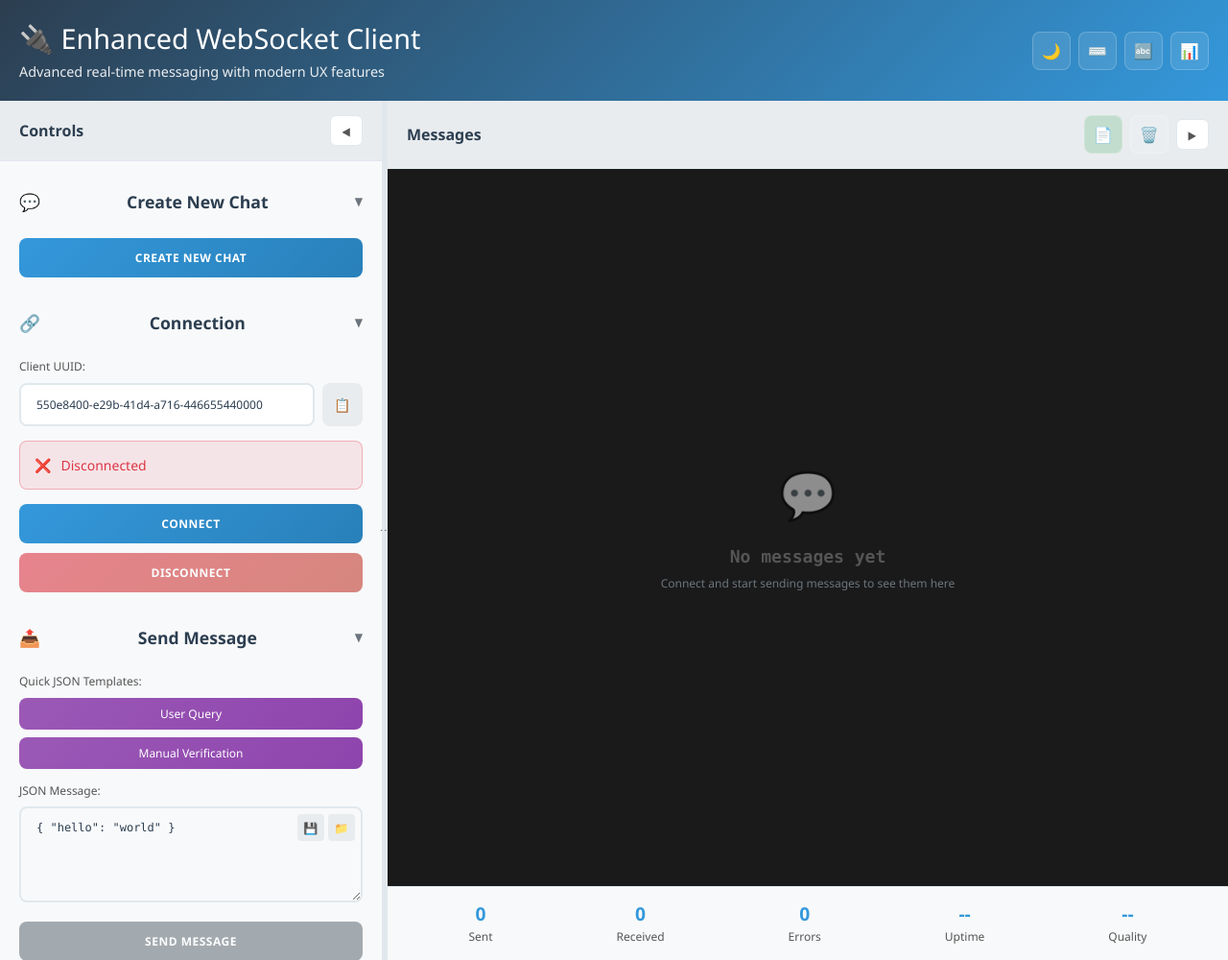
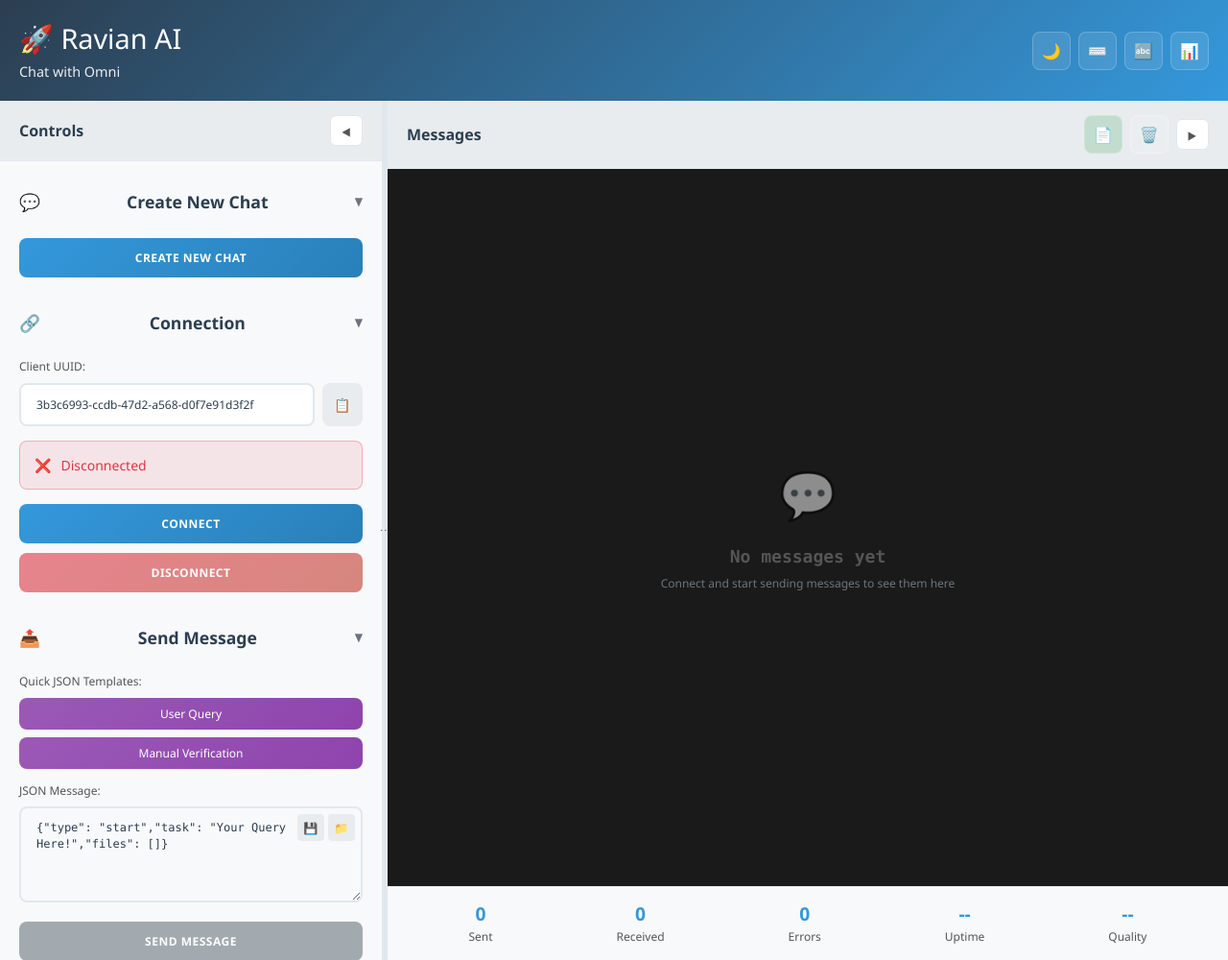
Before and after one commit to Ravian-Omni/omni-backend, a FastAPI app: page / in a window 1280 px wide. Shown: the whole page at 96% size. Run offline with FastAPI, Linux system fonts and the light colour scheme; parts of the project's set-up code (start-up, migrations or seed data) failed here and were passed over; some libraries are stand-ins or nearby versions.

Commit message:
websocket update & config change

```diff
--- a/omni/manager.py
+++ b/omni/manager.py
@@ -118,8 +118,8 @@ class OmniGroupChatManager(autogen.GroupChatManager):
         content = message.get("content", "") if isinstance(message, dict) else str(message)
         db_content = {"role":"user","name":sender.name,"content":content}
         self.memory.push_main_message(db_content)
+        db_content["raw_message"] = message
         asyncio.run(self.send_websocket(db_content))
-        db_content["raw_message"] = message
         asyncio.create_task(update_db(chat_id=self.chat_id,message=db_content,capability=settings.OMNI_COLLECTION))
 
 
--- a/templates/index.html
+++ b/templates/index.html
@@ -7,7 +7,6 @@
     <link rel="stylesheet" href="https://cdnjs.cloudflare.com/ajax/libs/prism/1.29.0/themes/prism-tomorrow.min.css">
     <script src="https://cdnjs.cloudflare.com/ajax/libs/prism/1.29.0/components/prism-core.min.js"></script>
     <script src="https://cdnjs.cloudflare.com/ajax/libs/prism/1.29.0/components/prism-json.min.js"></script>
-    <!-- <script src="/static/websocket-utils.js"></script> -->
 </head>
 <body data-theme="light">
     <!-- Toast Container -->
@@ -189,8 +188,8 @@
         <div class="header">
             <div class="header-content">
                 <div class="header-title">
-                    <h1><span class="emoji">🔌</span> Enhanced WebSocket Client</h1>
-                    <p>Advanced real-time messaging with modern UX features</p>
+                    <h1><span class="emoji">🚀</span> Ravian AI</h1>
+                    <p>Chat with Omni</p>
                 </div>
                 <div class="header-controls">
                     <button id="themeToggle" class="icon-btn" title="Toggle theme (Ctrl+D)">
@@ -250,7 +249,7 @@
                             <div class="form-group">
                                 <label for="clientId">Client UUID:</label>
                                 <div class="input-group">
-                                    <input id="clientId" value="550e8400-e29b-41d4-a716-446655440000" placeholder="Enter your client UUID" />
+                                    <input id="clientId" value="3b3c6993-ccdb-47d2-a568-d0f7e91d3f2f" placeholder="Enter your client UUID" />
                                     <button class="copy-btn-small" onclick="copyClientId()" title="Copy UUID">📋</button>
                                 </div>
                             </div>
@@ -291,7 +290,7 @@
                             <div class="form-group">
                                 <label for="jsonInput">JSON Message:</label>
                                 <div class="textarea-container">
-                                    <textarea id="jsonInput" placeholder='{ "type": "message", "data": "Hello World!" }'>{ "hello": "world" }</textarea>
+                                    <textarea id="jsonInput" placeholder='{"type": "start","task": "Your Query Here!","files": []}'>{"type": "start","task": "Your Query Here!","files": []}</textarea>
                                     <div class="textarea-controls">
                                         <button class="small-btn" onclick="autoSaveDraft()" title="Save draft">💾</button>
                                         <button class="small-btn" onclick="loadDraft()" title="Load draft">📁</button>
@@ -399,7 +398,7 @@
     </div>
 
     <script>
-        // Enhanced WebSocket Client with Advanced Features
+        // Ravian AI with Advanced Features
         // Global variables
         let ws;
         let wsManager;
@@ -452,7 +451,7 @@
                 touchHandler = new WebSocketUtils.TouchGestureHandler(document.body);
                 setupTouchGestureHandlers();
 
-                console.log('✅ Enhanced WebSocket Client initialized with all advanced features');
+                console.log('✅ Ravian AI initialized with all advanced features');
             } else {
                 console.warn('⚠️ WebSocketUtils not loaded, using basic functionality');
             }
@@ -1565,7 +1564,7 @@
                 document.getElementById("jsonInput").value = savedDraft;
             }
 
-            showToast('Enhanced WebSocket Client loaded', 'success', 2000);
+            showToast('Ravian AI loaded', 'success', 2000);
         });
 
         // Basic connection function (fallback)
@@ -2124,7 +2123,7 @@
                 }
             }
 
-            // Helper function to create beautiful JSON display
+            // Helper function to create beautiful JSON display with FULL expansion
             function createJsonDisplay(obj) {
                 if (typeof obj !== 'object' || obj === null) {
                     return `<div class="text-content">${String(obj)}</div>`;
@@ -2150,7 +2149,7 @@
                 return 'object';
             }
 
-            // Helper function to format values
+            // Helper function to format values with FULL expansion
             function formatValue(value) {
                 if (value === null) return 'null';
                 if (typeof value === 'string') return value;
@@ -2158,9 +2157,21 @@
                 if (typeof value === 'boolean') return value.toString();
                 if (Array.isArray(value)) {
                     if (value.length === 0) return '[]';
-                    return `[${value.length} items]`;
-                }
-                if (typeof value === 'object') return JSON.stringify(value, null, 2);
+                    // Recursively display array contents
+                    let arrayHtml = '<div class="array-content">';
+                    value.forEach((item, index) => {
+                        arrayHtml += `<div class="array-item">
+                            <span class="array-index">[${index}]</span>
+                            <span class="array-value">${formatValue(item)}</span>
+                        </div>`;
+                    });
+                    arrayHtml += '</div>';
+                    return arrayHtml;
+                }
+                if (typeof value === 'object') {
+                    // Recursively display object contents
+                    return createJsonDisplay(value);
+                }
                 return String(value);
             }
 
--- a/utilities/custom_manager.py
+++ b/utilities/custom_manager.py
@@ -69,6 +69,6 @@ class CustomGroupChatManager(autogen.GroupChatManager):
         content = message.get("content", "") if isinstance(message, dict) else str(message)
         db_content = {"role":"user","name":sender.name,"content":content}
         self.omni_memory.push_capability_message(db_content,self.capability,self.capability_id)
+        db_content["raw_message"] = message
         asyncio.run(self.send_websocket(db_content))
-        db_content["raw_message"] = message
         asyncio.create_task(update_db(chat_id=self.chat_id, call_id=self.call_id, message=db_content, capability=self.capability, capability_id=self.capability_id))
```
Also changed, not shown: configs/llm_configs_manager.py (+11 -11 lines).
